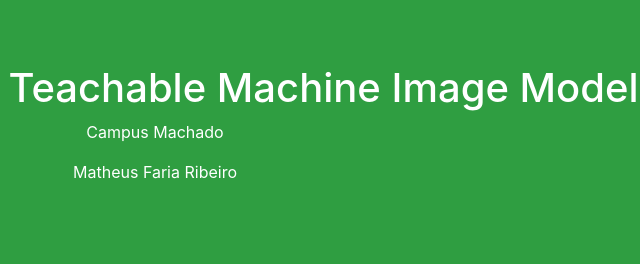
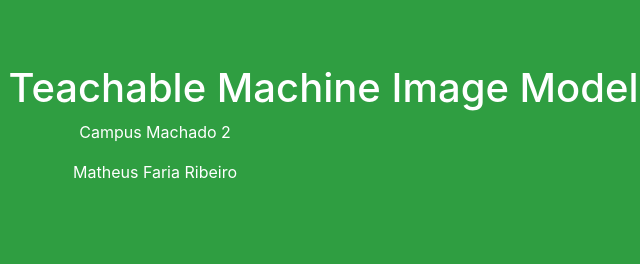
Before and after one commit to Matheusfr17x/folhas, a plain HTML site: page index.html in a window 1280 px wide. Shown: the top 266 px of the page, 485-1125 px from the left. Drawn offline with nearby package versions, Linux system fonts and the light colour scheme.

Commit message:
matheus4

```diff
--- a/index.html
+++ b/index.html
@@ -12,7 +12,7 @@
     <div class="container" style="text-align: center;">
         <div class="jumbotron" style="background-color:#2f9e41; color:white;">
             <h1>IFSULDEMINAS - Teachable Machine Image Model</h1>
-            <p>Campus Machado </p>
+            <p>Campus Machado 2 </p>
             <p>Matheus Faria Ribeiro</p>
         </div>
 
```
